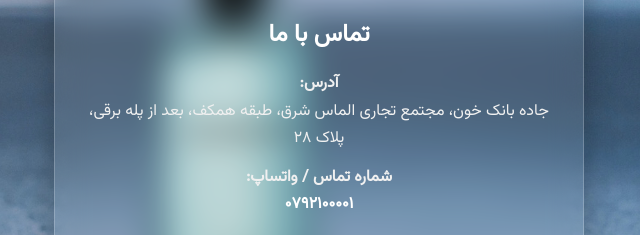
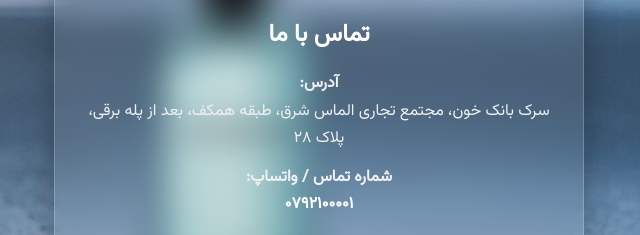
Before and after one commit to mokaabgraphics-commits/Nabizadaperfume, a plain HTML site: page index.html in a window 1280 px wide. Shown: the part 383-618 px from the top of the page, 321-961 px from the left. Drawn offline with Linux system fonts and the light colour scheme.

Commit message:
Add files via upload

```diff
--- a/index.html
+++ b/index.html
@@ -93,7 +93,7 @@
     <h1>تماس با ما</h1>
 
     <p><strong>آدرس:</strong><br>
-      جاده بانک خون، مجتمع تجاری الماس شرق، طبقه همکف، بعد از پله برقی، پلاک ۲۸
+      سرک بانک خون، مجتمع تجاری الماس شرق، طبقه همکف، بعد از پله برقی، پلاک ۲۸
     </p>
 
     <p><strong>شماره تماس / واتساپ:</strong><br>
```
